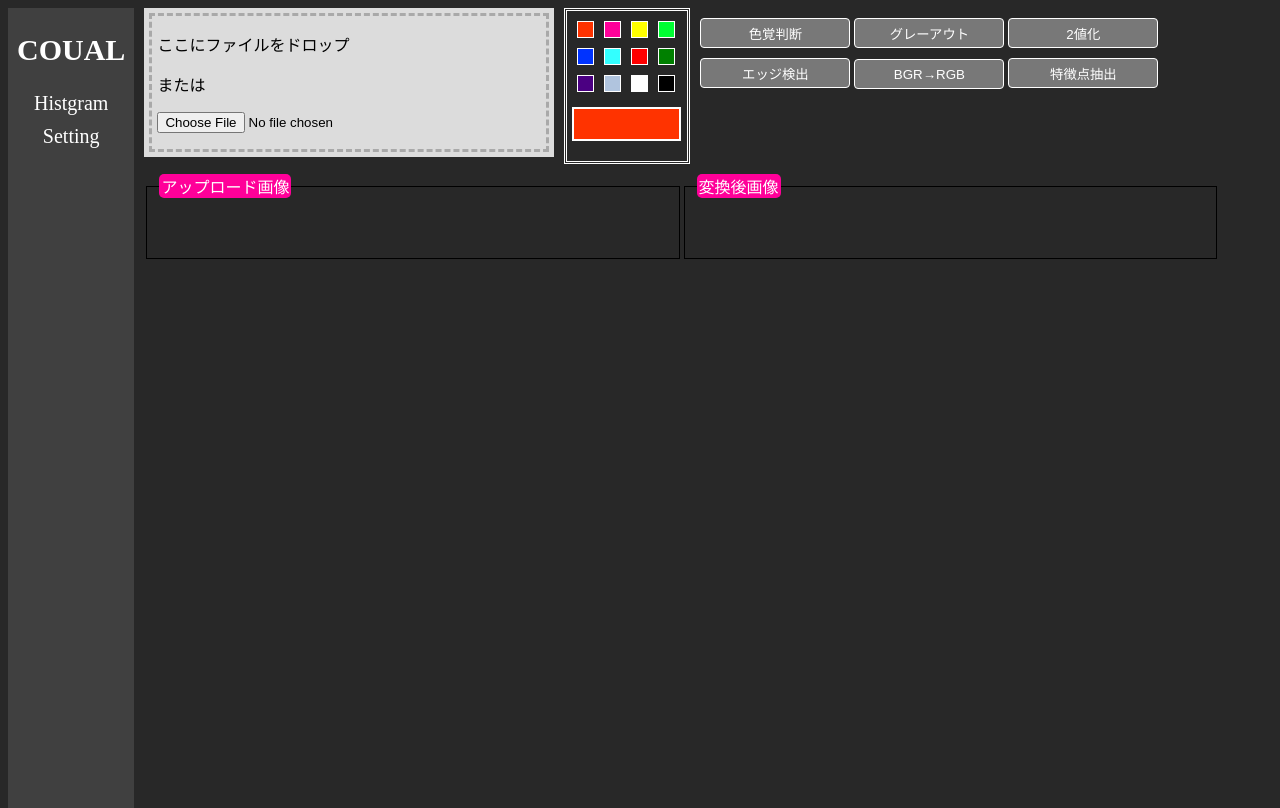
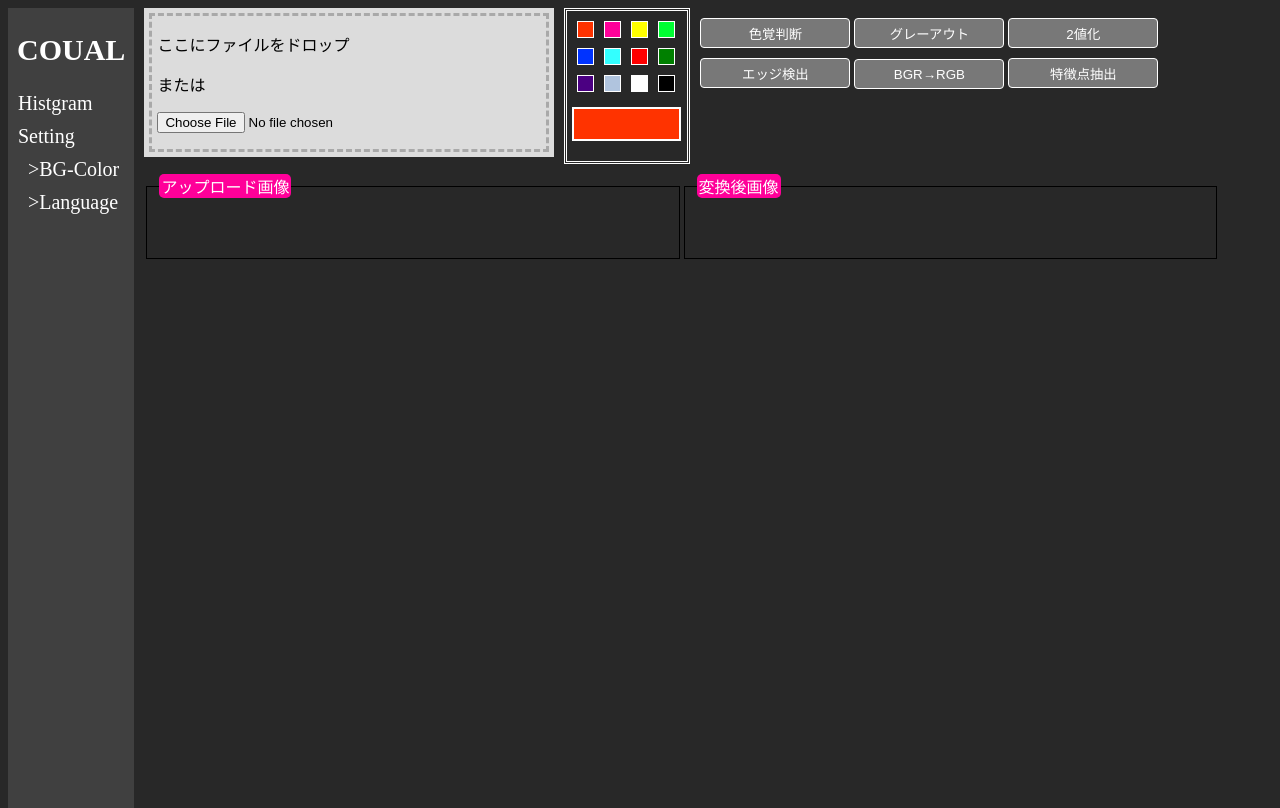
Before and after one commit to RKainuma/COUAL, a Flask app: page / in a window 1280 px wide. Run offline with Flask 2, Linux system fonts and the light colour scheme; parts of the project's set-up code (start-up, migrations or seed data) failed here and were passed over; some libraries are stand-ins or nearby versions.

Commit message:
adjustment sidebar

```diff
--- a/static/styles/main.css
+++ b/static/styles/main.css
@@ -17,12 +17,16 @@ main {
   height: 100%;
   margin-right: 10px;
   float: left;
-  text-align: center;
+  text-align: left;
   background: #404040;
   color: white;
 }
 
-.sidebar_menu:hover {
+#brand-logo {
+  text-align: center;
+}
+
+.can_click_sidebar_menu:hover {
   background: white;
   color: #585858;
 }
--- a/templates/index.html
+++ b/templates/index.html
@@ -4,8 +4,10 @@
 <aside id="sidebar">
     <h1 id="brand-logo">COUAL</h1>
     <nav id="global-nav">
-        <div id="histogram" class="sidebar_menu">Histgram</div>
-        <div class="sidebar_menu">Setting</div>
+        <div id="histogram" class="sidebar_menu can_click_sidebar_menu"> &ensp;Histgram</div>
+        <div class="sidebar_menu">&ensp;Setting</div>
+        <div class="sidebar_menu can_click_sidebar_menu">&ensp;&ensp;>BG-Color</div>
+        <div class="sidebar_menu can_click_sidebar_menu">&ensp;&ensp;>Language</div>
     </nav>
 </aside>
 <div id="main_window">
```
